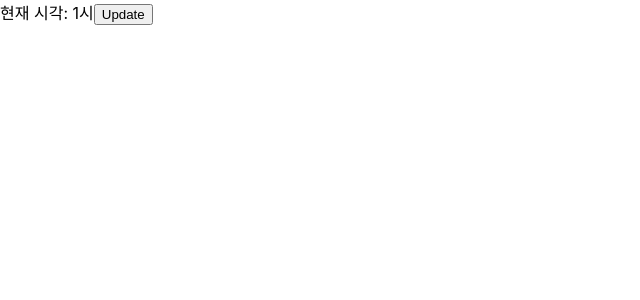
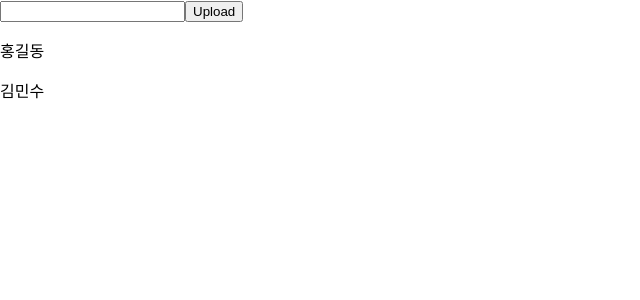
Before and after one commit to hyewonShin/React_hooks, a React (Create React App) app in the folder react_hooks/: page / in a window 1280 px wide. Shown: the top 300 px of the page, without its empty margins (0-640 px from the left). Built offline with nearby package versions, Linux system fonts and the light colour scheme.

Commit message:
useState2
useState의 초기값이 첫 렌더링시에만 필요하다면 콜백형태로 함수넣기

```diff
--- a/react_hooks/src/App.js
+++ b/react_hooks/src/App.js
@@ -1,7 +1,8 @@
 import { UseStateHook } from "./hooks/useState";
+import { UseStateHook2 } from "./hooks/useState2";
 
 function App() {
-  return <UseStateHook />;
+  return <UseStateHook2 />;
 }
 
 export default App;
--- /dev/null
+++ b/react_hooks/src/hooks/useState2.jsx
@@ -0,0 +1,39 @@
+import { useState } from "react";
+
+const heavyWork = () => {
+  console.log("엄청 무거운 작업 !!!");
+  return ["홍길동", "김민수"];
+};
+
+export function UseStateHook2() {
+  // 이런식으로 초기값에 바로 함수를 바로 인자로 넣어버리면 함수 호출 될때마다 초기값 안에 작업이 실행되기때문에 비효율적이다
+  //   const [names, setNames] = useState(heavyWork());
+
+  // useState의 초기값을 첫 렌더링시에만 불러오고 싶을때는 콜백형태로 원하는 값을 리턴해주면 된다.
+  const [names, setNames] = useState(() => {
+    return heavyWork();
+  });
+
+  const [input, setInput] = useState("");
+
+  const handleInputChange = (e) => {
+    setInput(e.target.value);
+  };
+
+  const handleUpload = () => {
+    setNames((prevState) => {
+      console.log("이전 state >>", prevState);
+      return [...prevState, input];
+    });
+  };
+
+  return (
+    <div>
+      <input type="text" value={input} onChange={handleInputChange} />
+      <button onClick={handleUpload}>Upload</button>
+      {names.map((name, idx) => {
+        return <p key={idx}>{name}</p>;
+      })}
+    </div>
+  );
+}
```
